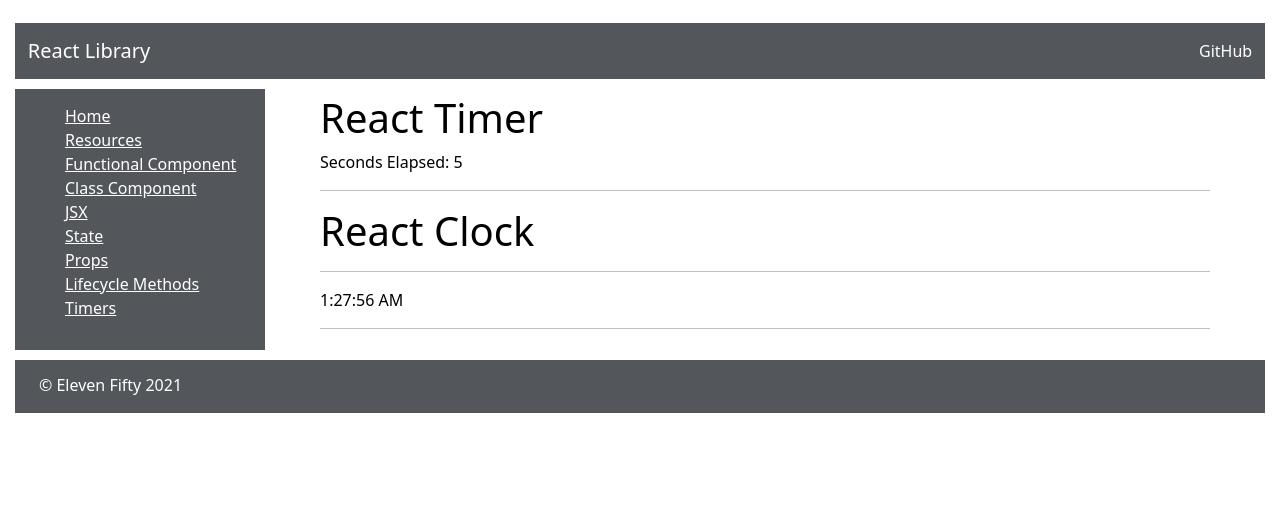
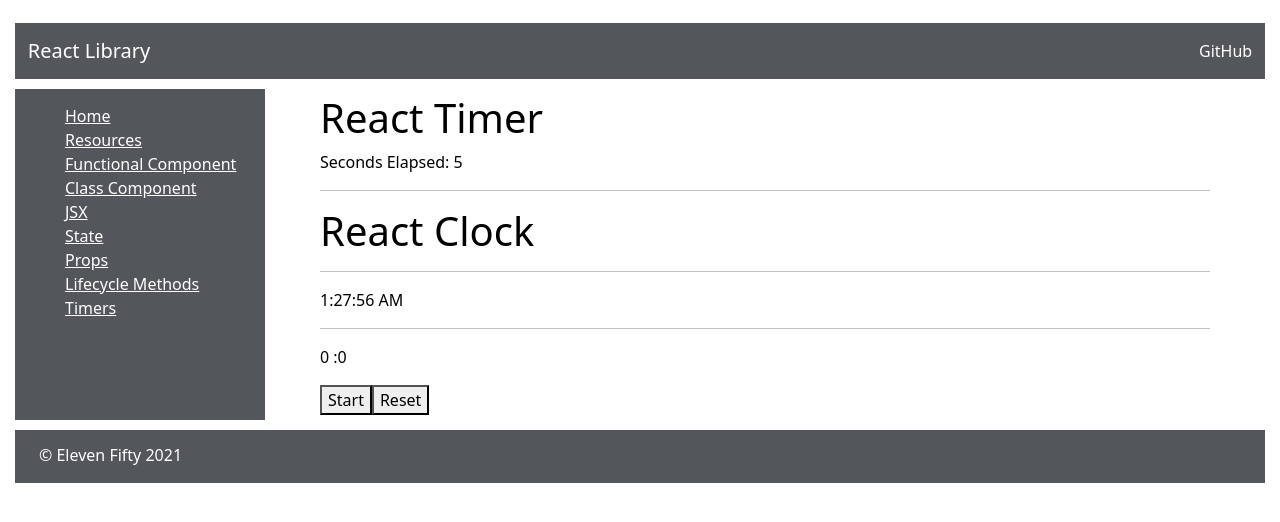
Before and after one commit to M4ttHolmes/ReactLibrary, a React (Create React App) app: page /timer in a window 1280 px wide. Shown: the top 522 px of the page. Built offline with nearby package versions, Linux system fonts and the light colour scheme.

Commit message:
TimeApps

```diff
--- a/src/components/concepts/apps/timer-apps/StopWatchApp.js
+++ b/src/components/concepts/apps/timer-apps/StopWatchApp.js
@@ -0,0 +1,132 @@
+import React, { useState, useEffect, useRef} from "react";
+const StopWatchApp = () => {
+
+    const startTimeRef = useRef(0);
+    const [isRunning, setIsRunning] = useState(false);
+    const [time, setTime] = useState(0);
+    const [laps, setLaps] = useState([]);
+
+    useEffect(() => {
+        if (isRunning) {
+            const interval = setInterval(update, 10);
+
+            return () => { clearInterval(interval) }
+        }
+
+    })
+
+    const update = () => {
+        const delta = Date.now() - startTimeRef.current;
+        setTime(time + delta);
+        startTimeRef.current = Date.now();
+    }
+
+    const start = () => {
+        setIsRunning(true);
+        startTimeRef.current = Date.now()
+    }
+
+    const stop = () => {
+        setIsRunning(false);
+    }
+
+    const lap = () => {
+        setLaps([...laps, time]);
+    }
+
+    const reset = () => {
+        setTime(0);
+        setLaps([]);
+    }
+
+    return (
+        <div>
+            <p>
+                {Math.floor((time / 1000) / 60).toString()} :
+                {Math.floor((time / 1000) % 60).toString()}
+            </p>
+            {isRunning ? <button onClick={stop}>Stop</button> : <button onClick={start}>Start</button>}
+            {isRunning ? <button onClick={lap}>Lap</button> : <button onClick={reset}>Reset</button>}
+            {laps.map(time => {
+                return (
+                    <p>
+                       {Math.floor((time / 1000 ) / 60).toString()} :
+                       {Math.floor((time / 1000) % 60).toString()}
+                    </p>
+                )
+            })
+            }
+        </div>
+    )
+}
+
+export default StopWatchApp;
+
+
+// const Stopwatch = () => {
+//     const startTimeRef = useRef(0);
+//     const [isRunning, setIsRunning] = useState(false);
+//     const [time, setTime] = useState(0);
+//     const [laps, setLaps] = useState([]);
+
+//     useEffect(() => {
+//         if(isRunning) {
+//             const interval = setInterval(update, 10);
+//             return () => { clearInterval(interval) };
+//         }
+//     })
+
+//     const update = () => {
+//         const delta = Date.now() - startTimeRef.current;
+//         setTime(time + delta);
+//         startTimeRef.current = Date.now;
+//     }
+
+//     const start = () => {
+//         setIsRunning(true);
+//         startTimeRef.current = Date.now();
+//     }
+
+//     const stop = () => {
+//         setIsRunning(false);
+//     }
+
+//     const lap = () => {
+//         setLaps([...laps, time]);
+//     }
+
+//     const reset = () => {
+//         setTime(0);
+//         setLaps([]);
+//     }
+
+
+//     return (
+//         <div>
+//             <h1 className="section-title">React Stopwatch</h1>
+//             <p>
+//                 { Math.floor((time / 1000) / 60).toString() } :
+//                 { Math.floor((time / 1000) % 60).toString() }
+//             </p>
+//             {
+//                 isRunning ? <button onClick={ stop }>Stop</button>
+//                     : <button onClick={ start }>Start</button>
+//             }
+//             {
+//                 isRunning ? <button onClick={ lap }>Lap</button>
+//                     : <button onClick={ reset }>Reset</button>
+//             }
+//             {   laps.map(time => {
+//                 return (
+//                     <p>
+//                         { Math.floor((time / 1000) / 60).toString() } :
+//                         { Math.floor((time / 1000) % 60).toString() }
+//                     </p>
+//                 )
+//             })
+//             }
+//         </div>
+//     );
+// }
+
+// export default Stopwatch;
--- a/src/components/concepts/apps/timer-apps/TimePiecesApp.js
+++ b/src/components/concepts/apps/timer-apps/TimePiecesApp.js
@@ -1,7 +1,7 @@
 import React from "react";
 import TimerApp from "./TimerApp";
 import ClockApp from "./ClockApp";
-// import StopWatchApp from "./StopWatchApp";
+import StopWatchApp from "./StopWatchApp";
 
 const TimePiecesApp = () => {
     return(
@@ -11,7 +11,7 @@ const TimePiecesApp = () => {
                 <hr />
                 <ClockApp />
                 <hr />
-                {/* <StopWatchApp /> */}
+                <StopWatchApp />
             </div>
         </div>
     )
```
